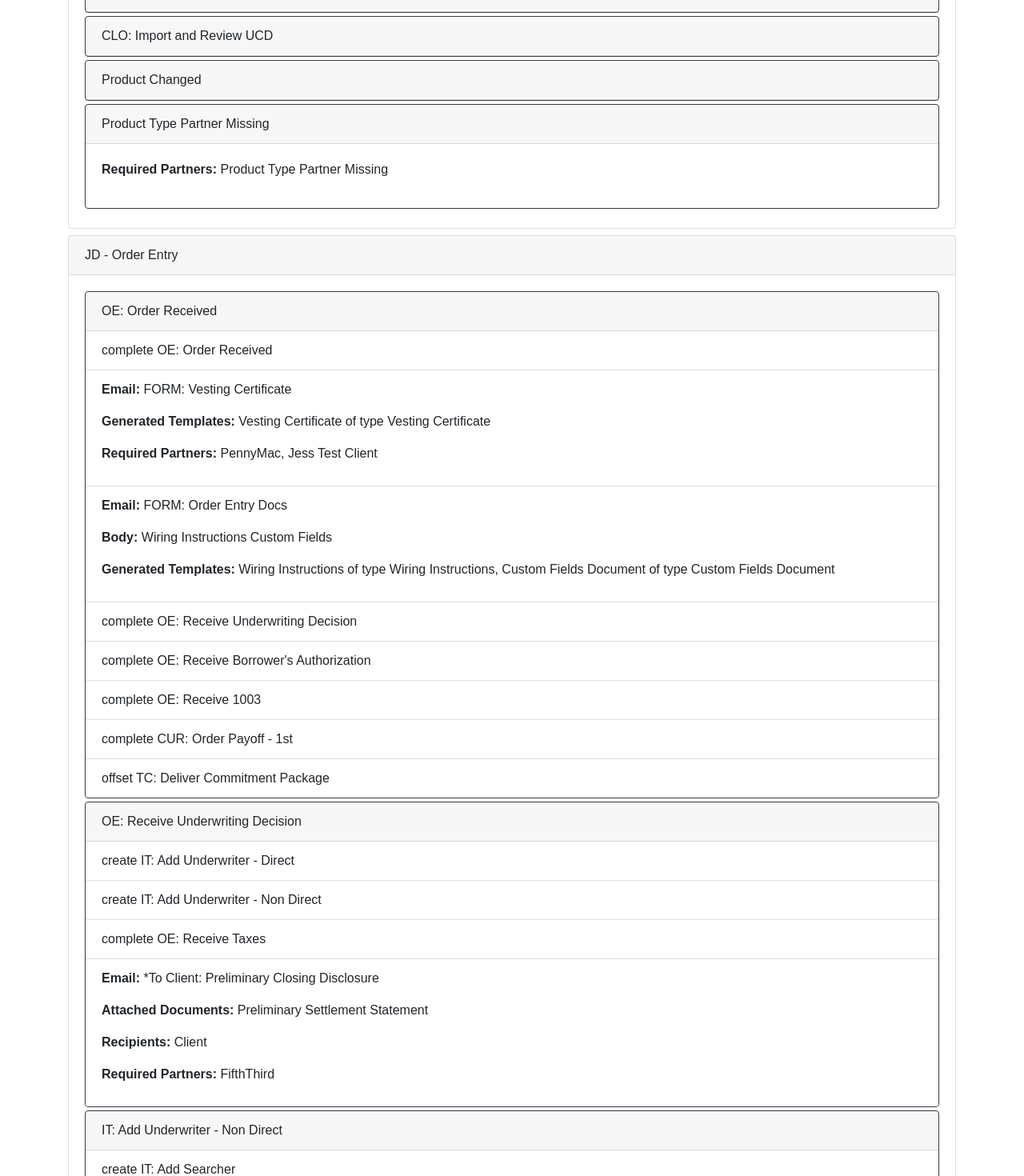
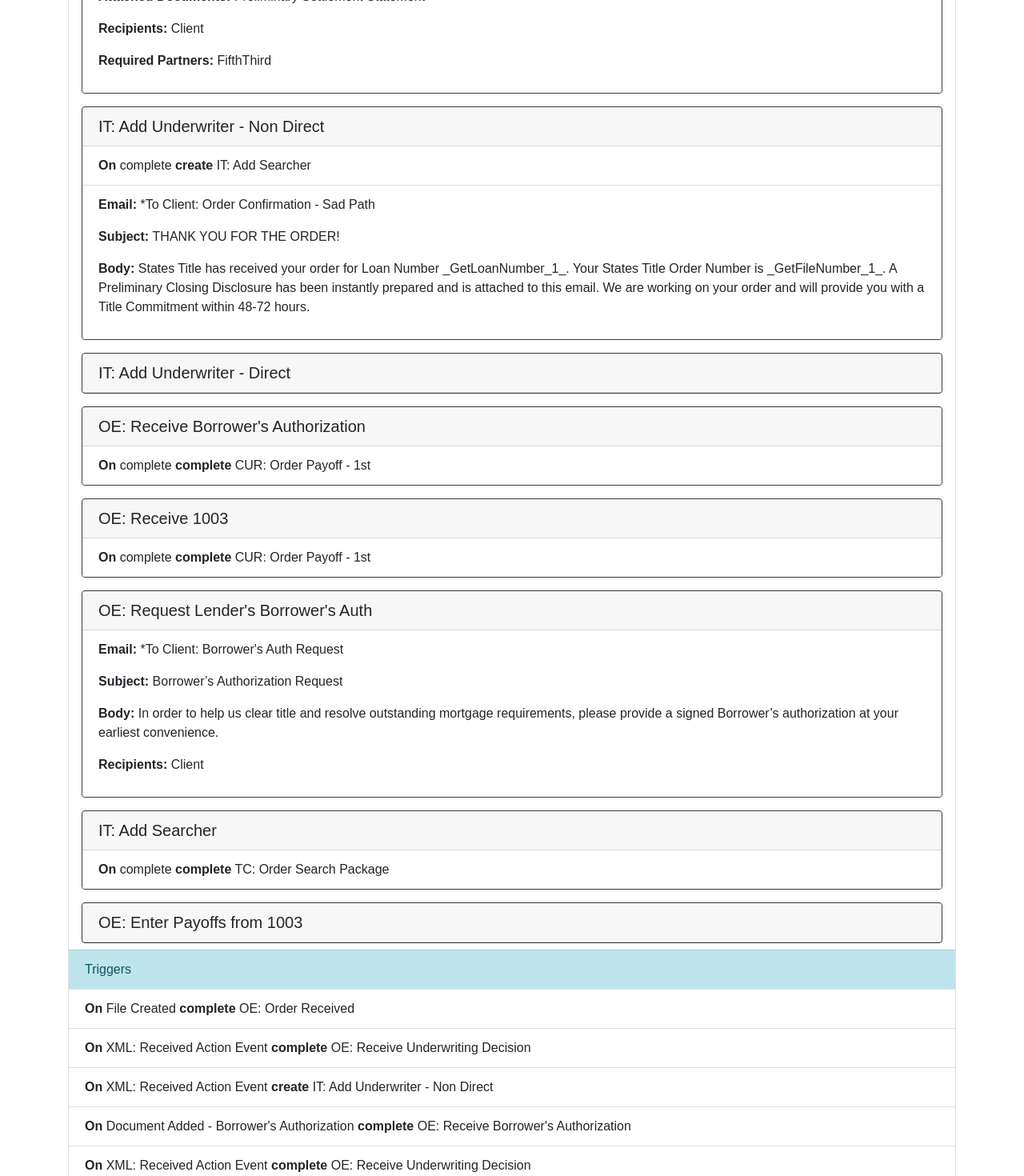
Before and after one commit to StatesTitle/flow, a React (Create React App) app in the folder web/: page / in a window 1280 px wide. Shown: the part 1040-2510 px from the top of the page at 80% size. Built offline with nearby package versions, Linux system fonts and the light colour scheme.

Commit message:
Add triggers

```diff
--- a/web/src/Tree.js
+++ b/web/src/Tree.js
@@ -25,36 +25,60 @@ function Email(props) {
 }
 
 function Affect(props) {
-    return <li className="list-group-item">{props.affect.type} {props.affect.action.name}</li>;
+        return (<span>
+            <span className="font-weight-bold">On</span> {props.reason}
+            <span className="font-weight-bold"> {props.affect.type}</span> {props.affect.action.name}
+        </span>);
 }
 
 function Action(props) {
     const action = props.action;
-    return (<div className="card border-dark mb-1">
-        <div className="card-header">{action.name}</div>
+    function affectLi(reason) {
+        return (a => (<li className="list-group-item">
+            <Affect key={a.type + " " + a.task + " " + a.group_id + " " + a.action_id} reason={reason} affect={a}/>
+            </li>));
+    }
+    return (<div className="card border-dark m-2 ml-3 mr-3">
+        <h5 className="card-header">{action.name}</h5>
         {((action.required.length > 0 || action.excluded.length > 0) && (
         <div className="card-body">
             <Field name="Required Partners" value={action.required.map(r => r.name).join(', ')}/>
             <Field name="Excluded Partners" value={action.excluded.map(r => r.name).join(', ')}/>
         </div>))}
         <ul className="list-group list-group-flush">
-            {action.start_affects.map(a => <Affect key={a.type + " " + a.task + " " + a.group_id + " " + a.action_id} affect={a}/>)}
+            {action.start_affects.map(affectLi("start"))}
             {action.start_emails.map(e => <Email key={e.task + " " + e.name} email={e}/>)}
-            {action.complete_affects.map(a => <Affect key={a.type + " " + a.task + " " + a.group_id + " " + a.action_id} affect={a}/>)}
+            {action.complete_affects.map(affectLi("complete"))}
             {action.complete_emails.map(e => <Email key={e.task + " " + e.name} email={e}/>)}
         </ul>
     </div>);
 }
 
+function Trigger(props) {
+    const trigger = props.trigger;
+    return (<li className="list-group-item">
+        <Affect reason={trigger.external_action.name + (trigger.external_action.document ? (" - " + trigger.external_action.document.name) : "")} affect={trigger.affect}/>
+    </li>);
+}
+
 function Group(props) {
     const group = props.group;
-    return (<div className="card mb-2">
-        <div className="card-header">{props.group.name}</div>
-        <div className="card-body">
+    return (<div className="card mb-3">
+        <h2 className="card-header">{props.group.name}</h2>
+        {((group.required.length > 0 || group.excluded.length > 0) && (<div className="card-body">
             <Field name="Required Partners" value={group.required.map(r => r.name).join(', ')}/>
             <Field name="Excluded Partners" value={group.excluded.map(r => r.name).join(', ')}/>
+        </div>))}
+        <ul className="list-group list-group-flush">
+            <li className="list-group-item list-group-item-info mb-1">Actions</li>
             {props.group.actions.map(a => <Action key={a.action_id} action={a} />)}
-        </div>
+        </ul>
+        {props.group.triggers.length > 0 && (
+            <ul className="list-group list-group-flush">
+                <li className="list-group-item list-group-item-info">Triggers</li>
+                {props.group.triggers.map(t => <Trigger trigger={t} />)}
+            </ul>
+        )}
         </div>);
 }
 
@@ -66,25 +90,27 @@ function Tree(props) {
 }
 
 function attachActionsToAffects(actionList) {
+        // Move Default External Triggers from first to last. It's built-in and uninteresting
+        actionList.groups.push(actionList.groups.shift());
+
         const actionLookup = {};
         actionList.groups.forEach(group => {
             const actionById = {};
             actionLookup[group.id] = actionById;
             group.actions.forEach(a => {actionById[a.action_id] = a});
         });
-        function attach(possiblyIdContainingItems) {
-            possiblyIdContainingItems.forEach(item => {
-                if (!item.group_id || !item.action_id) {
-                    return;
-                }
-                item.action = actionLookup[item.group_id][item.action_id];
-            })
+        function attach(item) {
+            if (!item.group_id || !item.action_id) {
+                return;
+            }
+            item.action = actionLookup[item.group_id][item.action_id];
         }
         actionList.groups.forEach(group => {
             group.actions.forEach(action =>{
-                attach(action.start_affects);
-                attach(action.complete_affects);
+                action.start_affects.forEach(attach);
+                action.complete_affects.forEach(attach);
             });
+            group.triggers.forEach(trigger =>{ attach(trigger.affect); });
         });
         return actionList;
 }
```
